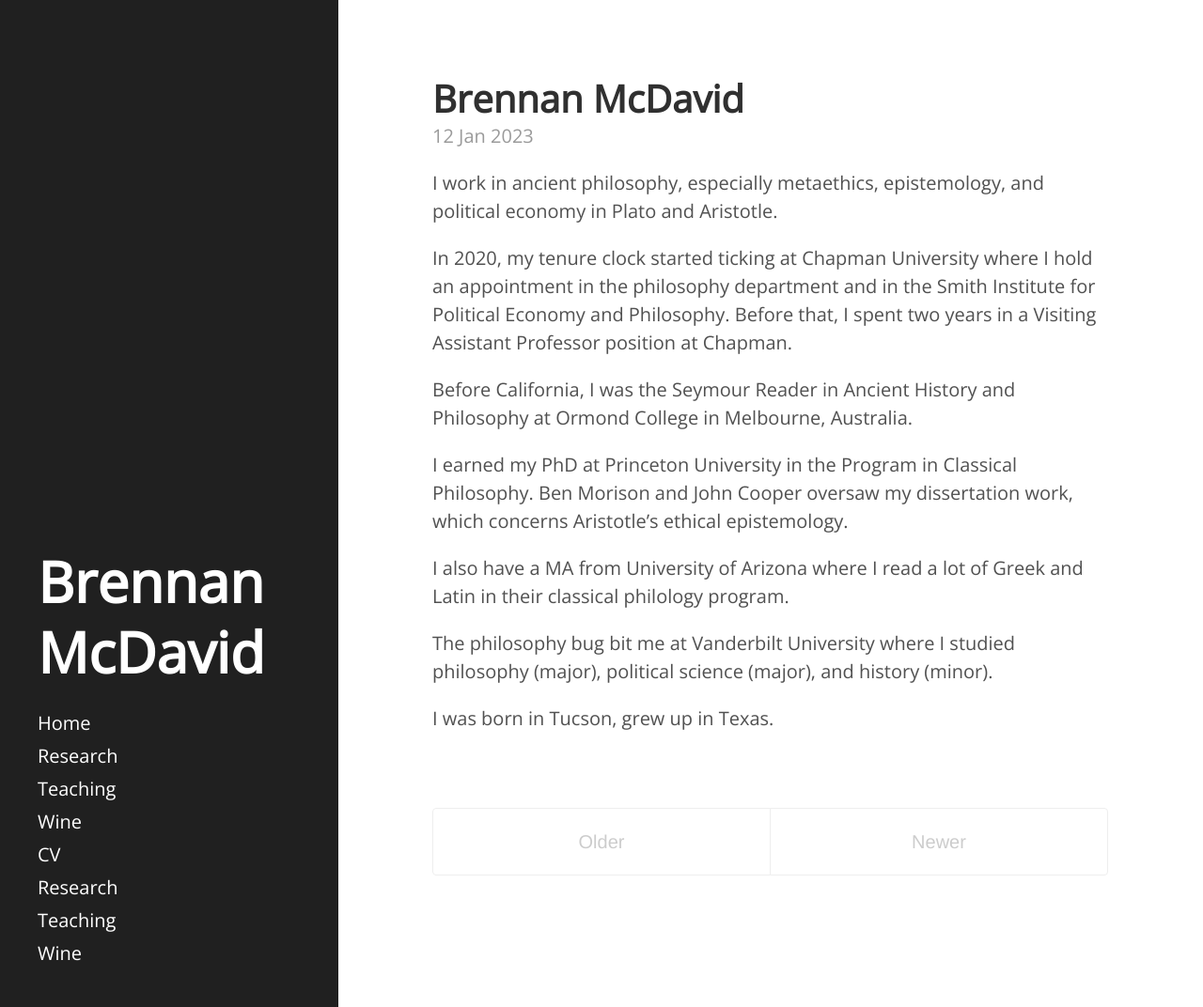
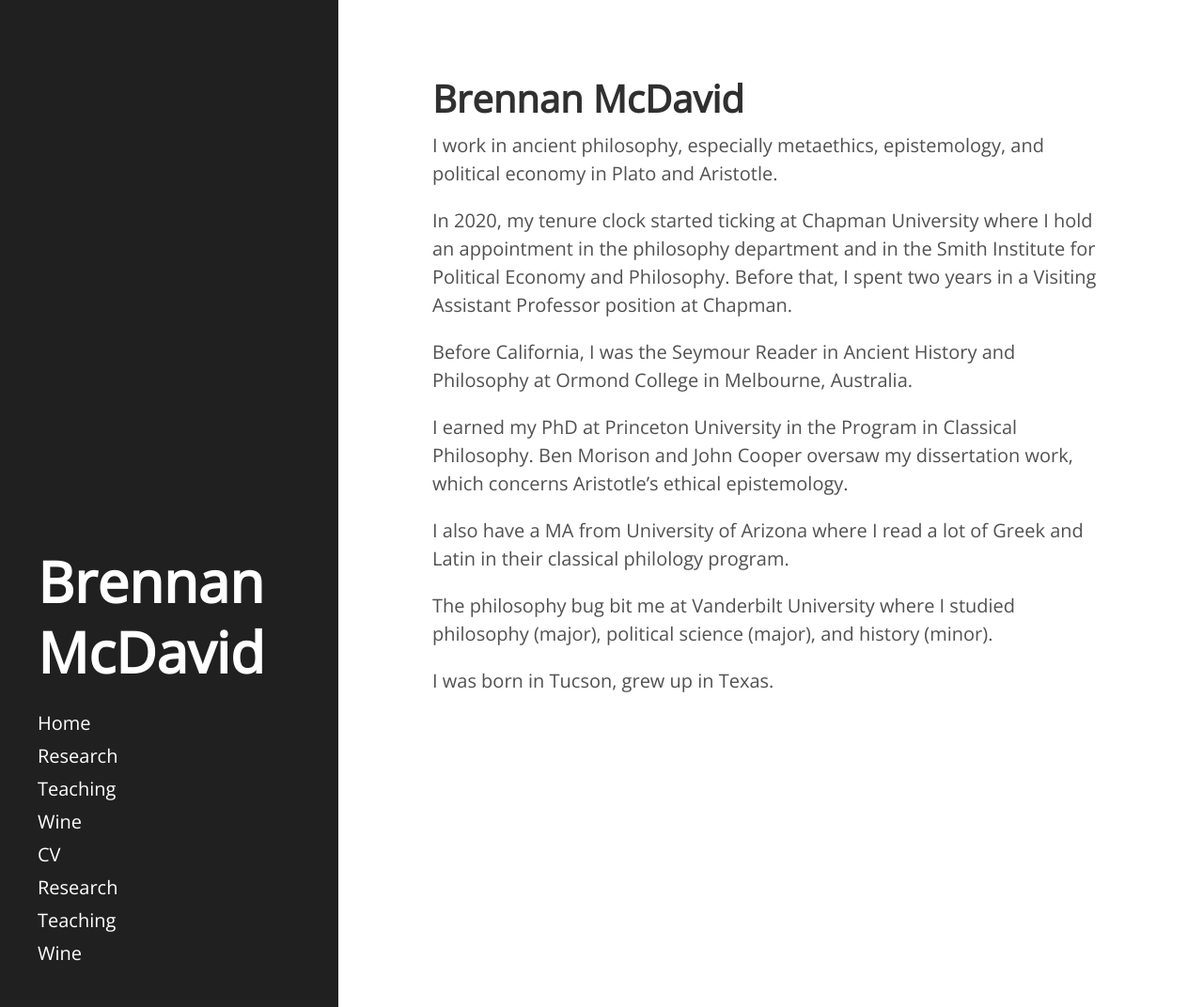
Before and after one commit to bkmcdavid/bkmcdavid.github.io, a Jekyll site: the page built from index.html, in a window 1280 px wide and 1072 px high. Shown: the whole window at 94% size. Built offline with Jekyll 4.4.1, drawn with Linux system fonts in a browser that asks for light colours; the list of posts is cut into pages by our own code.

Commit message:
Update index.html

```diff
--- a/index.html
+++ b/index.html
@@ -12,26 +12,8 @@
       </a>
     </h1>
 
-    <span class="post-date">{{ post.date | date_to_string }}</span>
 
     {{ post.content }}
   </div>
   {% endfor %}
 </div>
-
-<div class="pagination">
-  {% if paginator.next_page %}
-    <a class="pagination-item older" href="{{ site.baseurl }}page{{paginator.next_page}}">Older</a>
-  {% else %}
-    <span class="pagination-item older">Older</span>
-  {% endif %}
-  {% if paginator.previous_page %}
-    {% if paginator.page == 2 %}
-      <a class="pagination-item newer" href="{{ site.baseurl }}">Newer</a>
-    {% else %}
-      <a class="pagination-item newer" href="{{ site.baseurl }}page{{paginator.previous_page}}">Newer</a>
-    {% endif %}
-  {% else %}
-    <span class="pagination-item newer">Newer</span>
-  {% endif %}
-</div>
```
